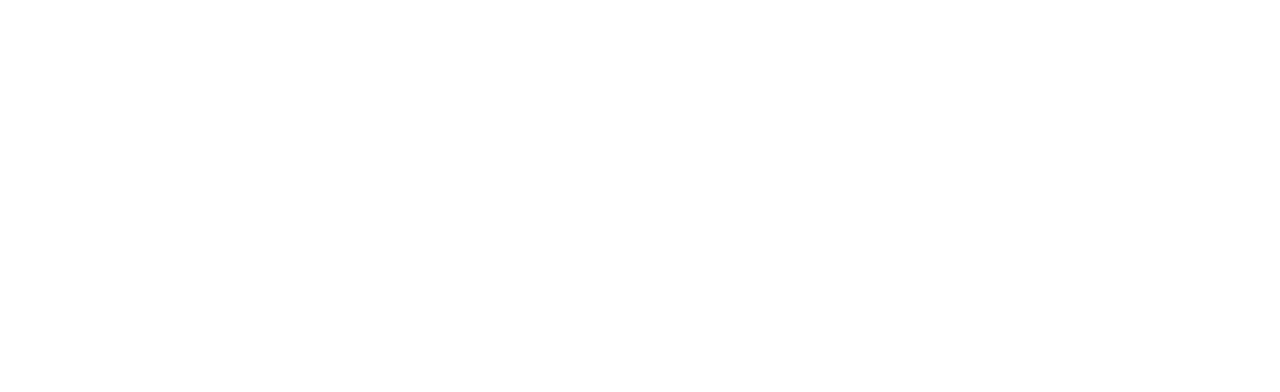
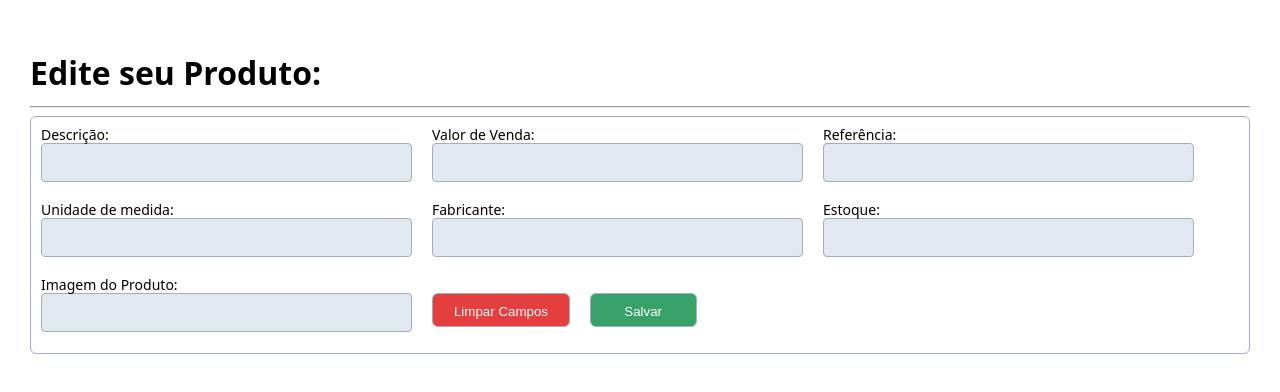
Before and after one commit to ZanellaIgor/CRUD-de-Produtos, a website: page pages/editProduct/editProduct.html in a window 1280 px wide. Drawn offline with nearby package versions, Linux system fonts and the light colour scheme.

Commit message:
edit produto

```diff
--- a/index.js
+++ b/index.js
@@ -116,7 +116,7 @@ function listaDeProdutosRender(produtos){
 
         //Icones (del)
         let celulaIcons = criarCelula(`<div><button onclick="onDeleteClick(${produto.id})" class="imagem-acao del"><i class="fa-solid fa-trash"></i></button></div>
-        <div><a href="/pages/editProduct/${produto.id}"><button class="imagem-acao edit"><i class="fa-solid fa-pen-to-square"></i></button></a><div>`)
+        <div><button class="imagem-acao edit" onclick="onEditClick(${produto.id})"><i class="fa-solid fa-pen-to-square"></i></button><div>`)
 
         //Imagem na tabela
         let celulaImagemProduto = criarCelula(`<img src="${produto.imagemProduto}" class="imagem-produto">`)
@@ -142,6 +142,9 @@ function listaDeProdutosRender(produtos){
 }
 listaDeProdutos()
 
+function onEditClick(id){
+    window.location.href = "/pages/editProduct?id=" + id;
+}
 
 function ordernar(element, valorNumerico) {
     window.ordemCrescente = !window.ordemCrescente
--- a/pages/editProduct/editProduct.html
+++ b/pages/editProduct/editProduct.html
@@ -3,9 +3,59 @@
 <head>
     <meta charset="UTF-8">
     <meta name="viewport" content="width=device-width, initial-scale=1.0">
+    <script src="https://cdn.jsdelivr.net/npm/axios/dist/axios.min.js"></script>
+    <link rel="stylesheet" href="../assets/css/style.css">
+    <script src="newProduct.js" defer></script>
     <title>Edite seu produto</title>
 </head>
 <body>
+    <div class="container-pai">
+        <h1 id="registro">Edite seu Produto:</h1>
+        <hr>
+        <form id="form">
+            <div class="container-registro">
+                <label for="descProduto">Descrição:</label>
+                <input type="text" name="descProduto" id="descProdutoInput" required>
+            </div>
 
+            <div class="container-registro">
+                <label for="vlrVenda">Valor de Venda:</label>
+                <input type="number" step="0.01" name="vlrVenda" id="vlrVendaInput" required>
+            </div>
+
+            <div class="container-registro">
+                <label for="refProduto">Referência:</label>
+                <input type="text" name="refProduto" id="refProdutoInput">
+            </div>
+
+            <div class="container-registro">
+                <label for="un">Unidade de medida:</label>
+                <input type="text" name="un" id="unInput" required>
+            </div>
+
+            <div class="container-registro">
+                <label for="fabProduto">Fabricante:</label>
+                <input type="text" name="fabProduto" id="fabProdutoUnput">
+            </div>
+
+            <div class="container-registro">
+                <label for="estoqueProduto">Estoque:</label>
+                <input type="number" name="estoqueProduto" id="estoqueProdutoInput">
+            </div>
+
+            <div class="container-registro-img">
+                <label for="imagem">Imagem do Produto:</label>
+                <input type="text" name="imagem" id="imagemInput">
+            </div>
+
+            <div class="container-button">
+                <button type="reset" class="limpar-dados" onclick="limpaH1()">Limpar Campos</button>
+                <button type="button" class="adicionar" onclick="addNovoProduto()">Salvar</button>
+            </div>
+            <label for="salvaId"></label>
+            <input type="hidden" class="salvaId" id="salvaId">
+        </form>
 </body>
 </html>
+</body>
+</html>
--- a/pages/editProduct/editProduct.js
+++ b/pages/editProduct/editProduct.js
@@ -1,2 +1,5 @@
 //Axios
 const url = "https://homologacao.windel.com.br:3000/teste-front"
+
+const urlParams = new URLSearchParams(window.location.search);
+const productId = urlParams.get('id');
```
Also changed, not shown: pages/newProduct/newProduct.html (+1 -1 lines).
